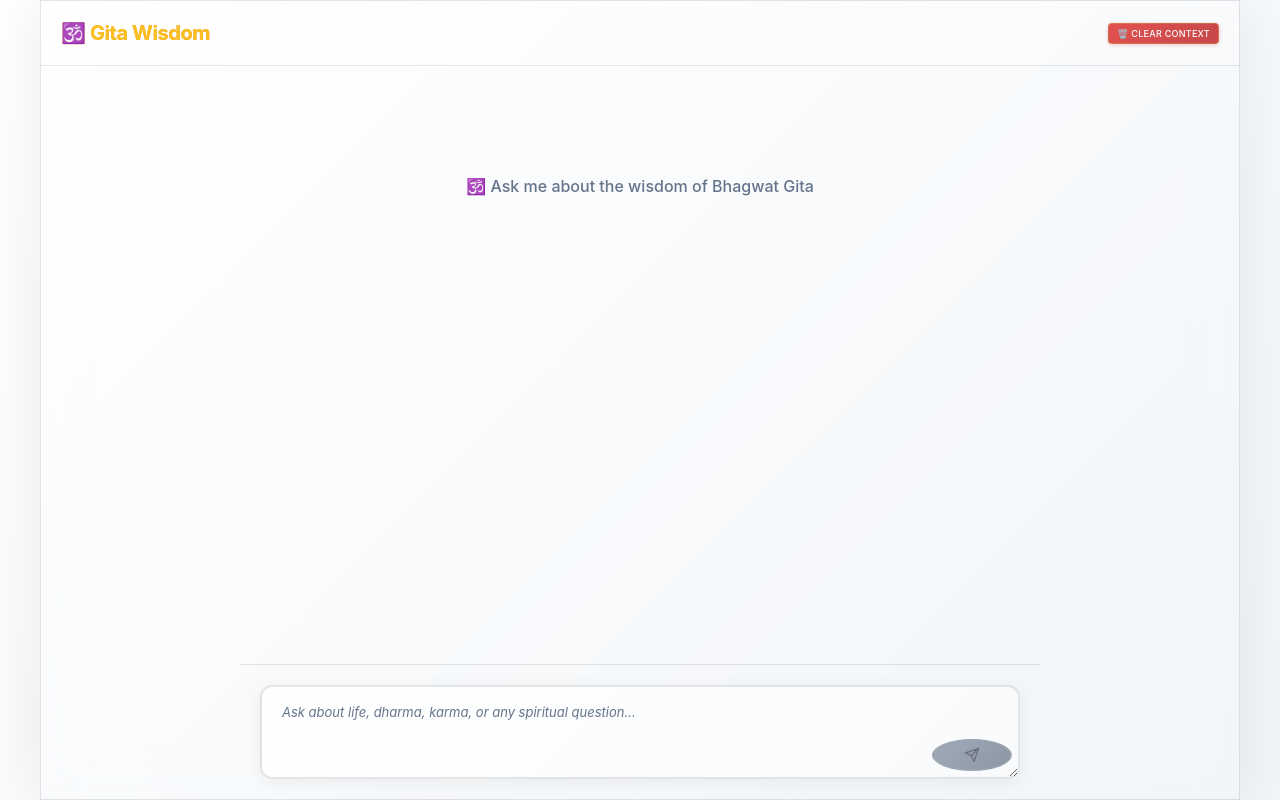
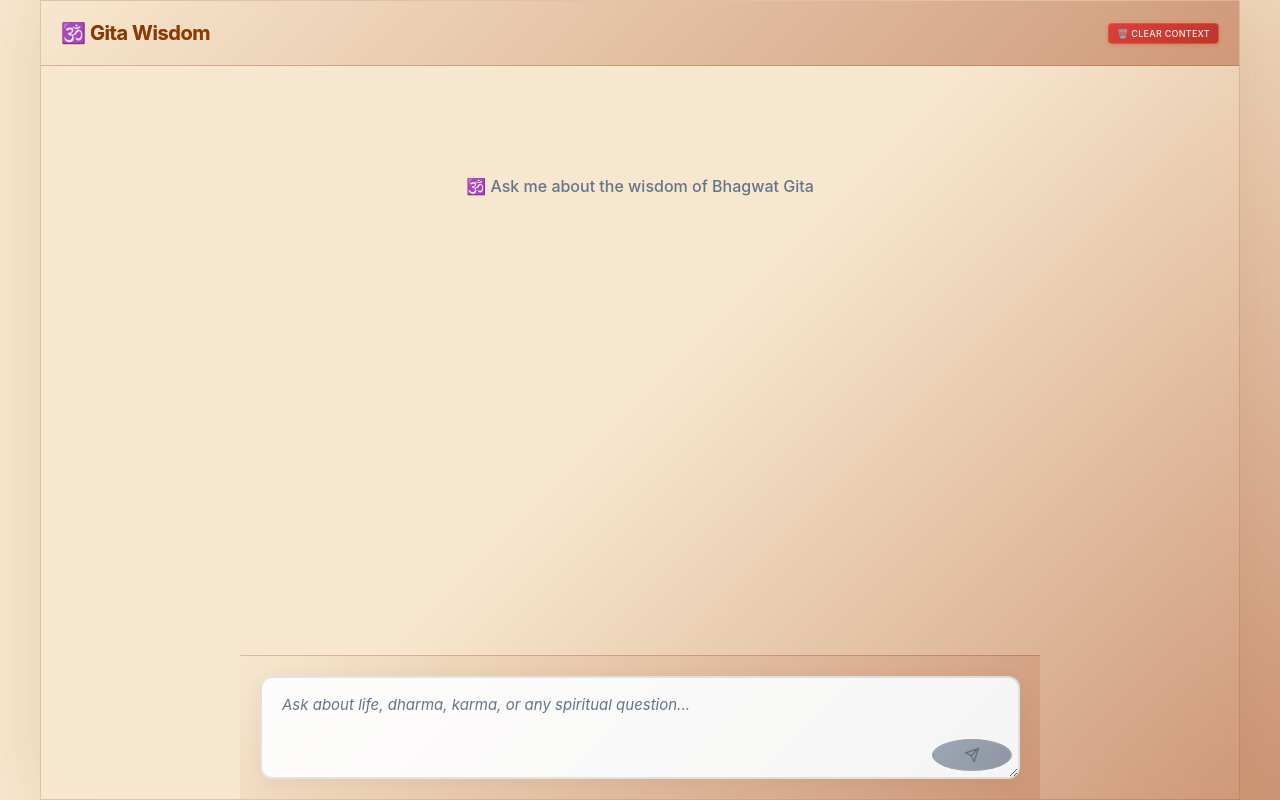
Before and after one commit to Shubham242000/Bhagwat-Gita-Wisdom, a React (Create React App) app in the folder client/: page / in a window 1280 px wide. Built offline with nearby package versions, Linux system fonts and the light colour scheme.

Commit message:
code changes

```diff
--- a/client/public/index.html
+++ b/client/public/index.html
@@ -2,6 +2,7 @@
 <html lang="en">
   <head>
     <meta charset="utf-8" />
+    <meta http-equiv="Content-Type" content="text/html; charset=utf-8" />
     <link rel="icon" href="%PUBLIC_URL%/favicon-simple.svg" type="image/svg+xml" />
     <meta name="viewport" content="width=device-width, initial-scale=1" />
     <meta name="theme-color" content="#000000" />
--- a/client/src/App.css
+++ b/client/src/App.css
@@ -8,8 +8,11 @@ html, body, #root {
   margin: 0;
   padding: 0;
   font-family: 'Inter', -apple-system, BlinkMacSystemFont, 'Segoe UI', sans-serif;
-  background: linear-gradient(135deg, #ffffff 0%, #f8fafc 50%, #f1f5f9 100%);
+  background: linear-gradient(135deg, #f7e7ce 0%, #f7e7ce 50%, #cd9575 100%);
   overflow-x: hidden;
+  -webkit-text-size-adjust: 100%;
+  -ms-text-size-adjust: 100%;
+  text-size-adjust: 100%;
 }
 
 .app-container {
@@ -20,8 +23,8 @@ html, body, #root {
   flex-direction: column;
   backdrop-filter: blur(20px);
   border-radius: 0;
-  box-shadow: 0 0 60px rgba(0, 0, 0, 0.08);
-  border: 1px solid rgba(0, 0, 0, 0.1);
+  box-shadow: 0 0 60px rgba(140, 59, 0, 0.15);
+  border: 1px solid rgba(140, 59, 0, 0.2);
 }
 
 /* Header */
@@ -30,8 +33,8 @@ html, body, #root {
   justify-content: space-between;
   align-items: center;
   padding: 20px;
-  border-bottom: 1px solid rgba(0, 0, 0, 0.1);
-  background: linear-gradient(135deg, rgba(255, 255, 255, 0.95) 0%, rgba(248, 250, 252, 0.95) 100%);
+  border-bottom: 1px solid rgba(140, 59, 0, 0.3);
+  background: linear-gradient(135deg, rgba(247, 231, 206, 0.95) 0%, rgba(205, 149, 117, 0.95) 100%);
   backdrop-filter: blur(30px);
   flex-wrap: wrap;
   gap: 15px;
@@ -39,12 +42,12 @@ html, body, #root {
 
 .header h1 {
   margin: 0;
-  font-size: 1.25rem;
+  font-size: 20px;
   font-weight: 700;
-  background: linear-gradient(135deg, #fbbf24 0%, #f59e0b 50%, #d97706 100%);
+  background: linear-gradient(135deg, #8c3b00 0%, #a57164 50%, #cd9575 100%);
   -webkit-background-clip: text;
   background-clip: text;
-  color: #fbbf24;
+  color: #8c3b00;
   letter-spacing: -0.02em;
   text-align: center;
   /* flex: 1; */
@@ -89,16 +92,16 @@ html, body, #root {
 .message {
   padding: 20px;
   border-radius: 16px;
-  border: 1px solid rgba(0, 0, 0, 0.08);
-  background: linear-gradient(135deg, rgba(255, 255, 255, 0.95) 0%, rgba(248, 250, 252, 0.95) 100%);
+  border: 1px solid rgba(140, 59, 0, 0.15);
+  background: linear-gradient(135deg, rgba(255, 255, 255, 0.95) 0%, rgba(247, 231, 206, 0.95) 100%);
   backdrop-filter: blur(20px);
   transition: all 0.3s ease;
-  box-shadow: 0 4px 20px rgba(0, 0, 0, 0.06);
+  box-shadow: 0 4px 20px rgba(140, 59, 0, 0.1);
 }
 
 .message:hover {
-  border-color: rgba(5, 150, 105, 0.3);
-  box-shadow: 0 6px 25px rgba(0, 0, 0, 0.1);
+  border-color: rgba(140, 59, 0, 0.4);
+  box-shadow: 0 6px 25px rgba(140, 59, 0, 0.15);
   transform: translateY(-1px);
 }
 
@@ -110,8 +113,8 @@ html, body, #root {
 
 .message.assistant {
   margin-right: 20px;
-  background: linear-gradient(135deg, rgba(240, 253, 244, 0.95) 0%, rgba(220, 252, 231, 0.95) 100%);
-  border-color: rgba(5, 150, 105, 0.2);
+  background: linear-gradient(135deg, rgba(247, 231, 206, 0.95) 0%, rgba(205, 149, 117, 0.95) 100%);
+  border-color: rgba(140, 59, 0, 0.25);
 }
 
 .message-header {
@@ -126,11 +129,11 @@ html, body, #root {
 
 .role-badge {
   font-weight: 700;
-  color: #059669;
+  color: #8c3b00;
   text-transform: uppercase;
   letter-spacing: 0.05em;
   font-size: 9px;
-  text-shadow: 0 0 8px rgba(5, 150, 105, 0.2);
+  text-shadow: 0 0 8px rgba(140, 59, 0, 0.2);
 }
 
 .timestamp {
@@ -142,7 +145,7 @@ html, body, #root {
 .message-content {
   line-height: 1.6;
   color: #334155;
-  font-size: 13px;
+  font-size: 15px;
 }
 
 /* Markdown styling for AI responses */
@@ -160,20 +163,20 @@ html, body, #root {
 }
 
 .message.assistant h1 {
-  font-size: 1.1rem;
+  font-size: 18px;
   margin-top: 0;
-  border-bottom: 2px solid rgba(212, 175, 55, 0.4);
+  border-bottom: 2px solid rgba(5, 150, 105, 0.4);
   padding-bottom: 4px;
 }
 
 .message.assistant h2 {
-  font-size: 1rem;
-  border-bottom: 1px solid rgba(212, 175, 55, 0.3);
+  font-size: 16px;
+  border-bottom: 1px solid rgba(5, 150, 105, 0.3);
   padding-bottom: 3px;
 }
 
 .message.assistant h3 {
-  font-size: 0.9rem;
+  font-size: 15px;
   color: #334155;
 }
 
@@ -216,12 +219,12 @@ html, body, #root {
 }
 
 .message.assistant blockquote {
-  border-left: 3px solid rgba(5, 150, 105, 0.4);
+  border-left: 3px solid rgba(140, 59, 0, 0.4);
   padding-left: 14px;
   margin: 12px 0;
   font-style: italic;
-  color: #475569;
-  background: rgba(5, 150, 105, 0.05);
+  color: #8c3b00;
+  background: rgba(140, 59, 0, 0.05);
   padding: 10px 14px;
   border-radius: 6px;
 }
@@ -324,9 +327,9 @@ html, body, #root {
   max-width: 800px;
   margin: 0 auto;
   padding: 20px;
-  /* background: linear-gradient(135deg, rgba(255, 255, 255, 0.95) 0%, rgba(248, 250, 252, 0.95) 100%); */
+  background: linear-gradient(135deg, rgba(247, 231, 206, 0.95) 0%, rgba(205, 149, 117, 0.95) 100%);
   backdrop-filter: blur(30px);
-  border-top: 1px solid rgba(0, 0, 0, 0.1);
+  border-top: 1px solid rgba(140, 59, 0, 0.2);
 }
 
 .input-wrapper {
@@ -387,7 +390,7 @@ textarea {
   padding: 16px 20px;
   border: 2px solid rgba(0, 0, 0, 0.1);
   border-radius: 12px;
-  font-size: 13px;
+  font-size: 15px;
   outline: none;
   transition: all 0.3s ease;
   font-family: inherit;
@@ -399,9 +402,9 @@ textarea {
 }
 
 textarea:focus {
-  border-color: rgba(5, 150, 105, 0.6);
-  box-shadow: 0 0 0 4px rgba(5, 150, 105, 0.1), 0 6px 25px rgba(0, 0, 0, 0.08);
-  background: linear-gradient(135deg, rgba(255, 255, 255, 1) 0%, rgba(248, 250, 252, 1) 100%);
+  border-color: rgba(140, 59, 0, 0.6);
+  box-shadow: 0 0 0 4px rgba(140, 59, 0, 0.1), 0 6px 25px rgba(140, 59, 0, 0.08);
+  background: linear-gradient(135deg, rgba(255, 255, 255, 1) 0%, rgba(247, 231, 206, 1) 100%);
 }
 
 textarea::placeholder {
@@ -416,7 +419,7 @@ button {
   color: #0f172a;
   border: 2px solid rgba(212, 175, 55, 0.5);
   border-radius: 12px;
-  font-size: 14px;
+  font-size: 15px;
   font-weight: 700;
   cursor: pointer;
   transition: all 0.3s ease;
```
Also changed, not shown: 1 other file (tests, documents, lock files or other folders).
